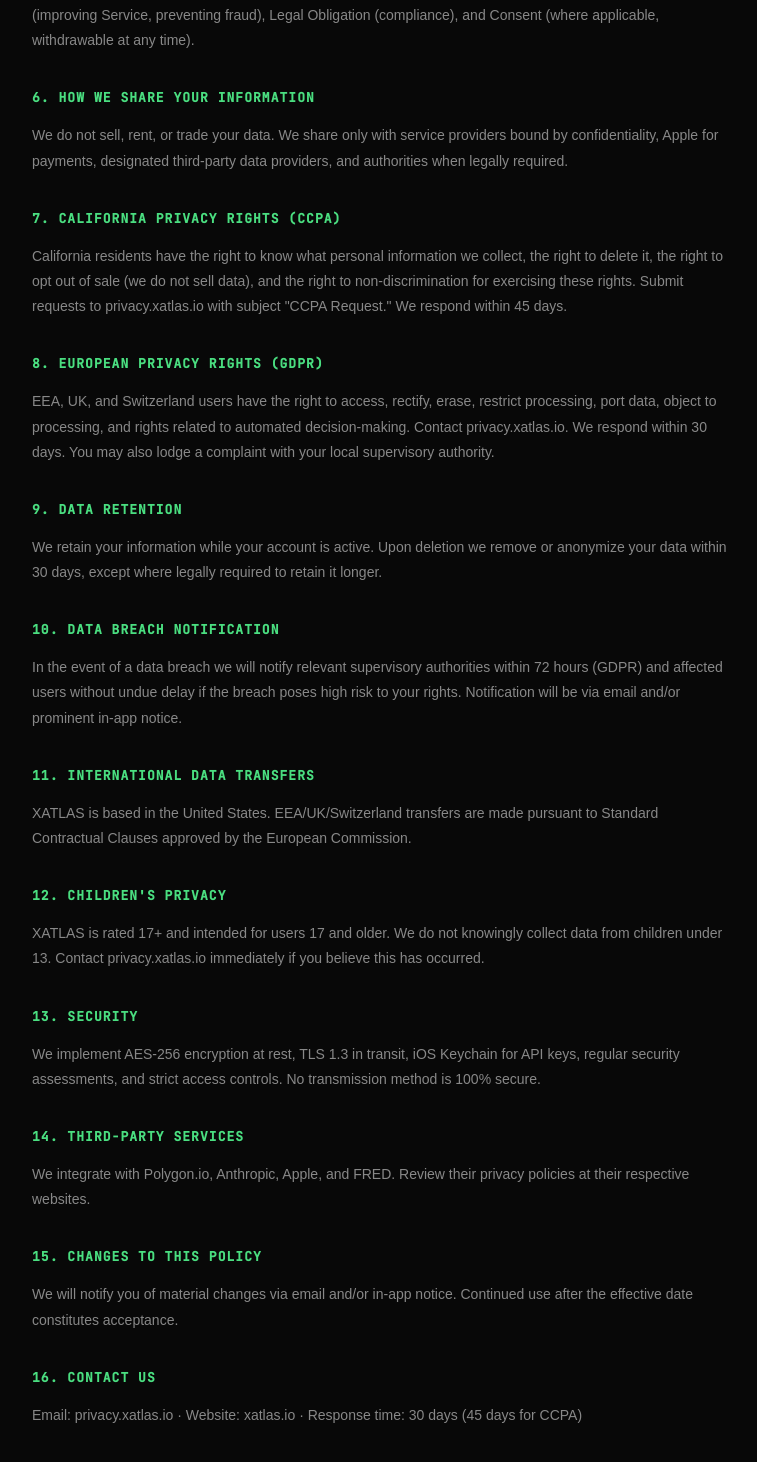
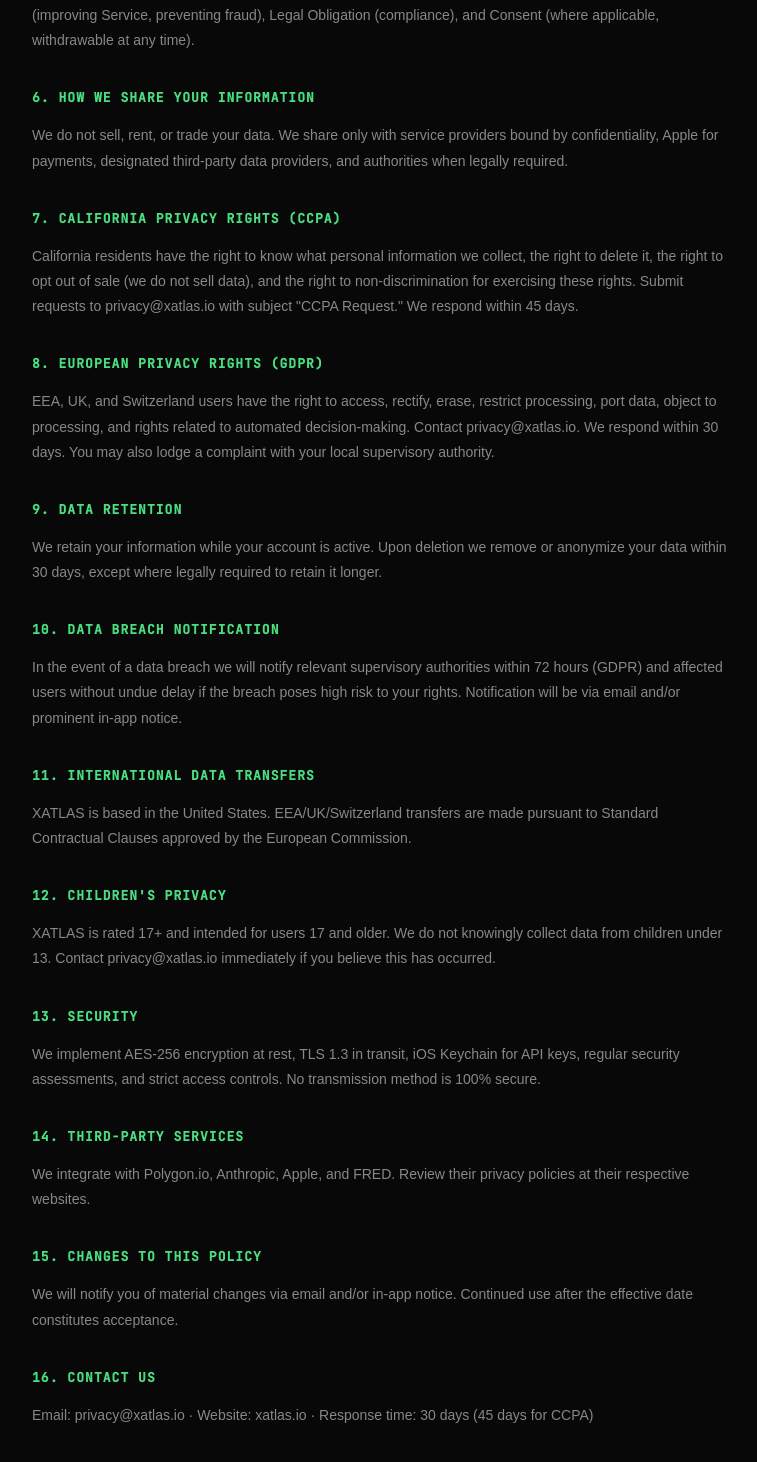
Before and after one commit to AuthorsWisdom/atlas-website, a Next.js app: page /privacy in a window 1280 px wide. Shown: the part 900-2362 px from the top of the page, without its empty margins (260-1017 px from the left). Built offline with nearby package versions, Linux system fonts and the light colour scheme.

Commit message:
Fix email addresses to use @ format

```diff
--- a/app/privacy/page.tsx
+++ b/app/privacy/page.tsx
@@ -12,16 +12,16 @@ export default function PrivacyPolicy() {
           <div><h2 style={{ fontFamily: 'var(--font-mono)', fontSize: '13px', fontWeight: 700, color: 'var(--green)', letterSpacing: '0.08em', marginBottom: '0.75rem', textTransform: 'uppercase' }}>4. How We Use Your Information</h2><p style={{ fontSize: '14px', color: 'var(--text-2)', lineHeight: 1.8 }}>To provide and maintain the Service, process subscriptions, send transactional communications, respond to support, analyze usage to improve features, detect fraud, and comply with legal obligations.</p></div>
           <div><h2 style={{ fontFamily: 'var(--font-mono)', fontSize: '13px', fontWeight: 700, color: 'var(--green)', letterSpacing: '0.08em', marginBottom: '0.75rem', textTransform: 'uppercase' }}>5. Legal Basis for Processing (GDPR)</h2><p style={{ fontSize: '14px', color: 'var(--text-2)', lineHeight: 1.8 }}>For EEA users, we process data under: Contract Performance (to provide the Service), Legitimate Interests (improving Service, preventing fraud), Legal Obligation (compliance), and Consent (where applicable, withdrawable at any time).</p></div>
           <div><h2 style={{ fontFamily: 'var(--font-mono)', fontSize: '13px', fontWeight: 700, color: 'var(--green)', letterSpacing: '0.08em', marginBottom: '0.75rem', textTransform: 'uppercase' }}>6. How We Share Your Information</h2><p style={{ fontSize: '14px', color: 'var(--text-2)', lineHeight: 1.8 }}>We do not sell, rent, or trade your data. We share only with service providers bound by confidentiality, Apple for payments, designated third-party data providers, and authorities when legally required.</p></div>
-          <div><h2 style={{ fontFamily: 'var(--font-mono)', fontSize: '13px', fontWeight: 700, color: 'var(--green)', letterSpacing: '0.08em', marginBottom: '0.75rem', textTransform: 'uppercase' }}>7. California Privacy Rights (CCPA)</h2><p style={{ fontSize: '14px', color: 'var(--text-2)', lineHeight: 1.8 }}>California residents have the right to know what personal information we collect, the right to delete it, the right to opt out of sale (we do not sell data), and the right to non-discrimination for exercising these rights. Submit requests to privacy.xatlas.io with subject "CCPA Request." We respond within 45 days.</p></div>
-          <div><h2 style={{ fontFamily: 'var(--font-mono)', fontSize: '13px', fontWeight: 700, color: 'var(--green)', letterSpacing: '0.08em', marginBottom: '0.75rem', textTransform: 'uppercase' }}>8. European Privacy Rights (GDPR)</h2><p style={{ fontSize: '14px', color: 'var(--text-2)', lineHeight: 1.8 }}>EEA, UK, and Switzerland users have the right to access, rectify, erase, restrict processing, port data, object to processing, and rights related to automated decision-making. Contact privacy.xatlas.io. We respond within 30 days. You may also lodge a complaint with your local supervisory authority.</p></div>
+          <div><h2 style={{ fontFamily: 'var(--font-mono)', fontSize: '13px', fontWeight: 700, color: 'var(--green)', letterSpacing: '0.08em', marginBottom: '0.75rem', textTransform: 'uppercase' }}>7. California Privacy Rights (CCPA)</h2><p style={{ fontSize: '14px', color: 'var(--text-2)', lineHeight: 1.8 }}>California residents have the right to know what personal information we collect, the right to delete it, the right to opt out of sale (we do not sell data), and the right to non-discrimination for exercising these rights. Submit requests to privacy@xatlas.io with subject "CCPA Request." We respond within 45 days.</p></div>
+          <div><h2 style={{ fontFamily: 'var(--font-mono)', fontSize: '13px', fontWeight: 700, color: 'var(--green)', letterSpacing: '0.08em', marginBottom: '0.75rem', textTransform: 'uppercase' }}>8. European Privacy Rights (GDPR)</h2><p style={{ fontSize: '14px', color: 'var(--text-2)', lineHeight: 1.8 }}>EEA, UK, and Switzerland users have the right to access, rectify, erase, restrict processing, port data, object to processing, and rights related to automated decision-making. Contact privacy@xatlas.io. We respond within 30 days. You may also lodge a complaint with your local supervisory authority.</p></div>
           <div><h2 style={{ fontFamily: 'var(--font-mono)', fontSize: '13px', fontWeight: 700, color: 'var(--green)', letterSpacing: '0.08em', marginBottom: '0.75rem', textTransform: 'uppercase' }}>9. Data Retention</h2><p style={{ fontSize: '14px', color: 'var(--text-2)', lineHeight: 1.8 }}>We retain your information while your account is active. Upon deletion we remove or anonymize your data within 30 days, except where legally required to retain it longer.</p></div>
           <div><h2 style={{ fontFamily: 'var(--font-mono)', fontSize: '13px', fontWeight: 700, color: 'var(--green)', letterSpacing: '0.08em', marginBottom: '0.75rem', textTransform: 'uppercase' }}>10. Data Breach Notification</h2><p style={{ fontSize: '14px', color: 'var(--text-2)', lineHeight: 1.8 }}>In the event of a data breach we will notify relevant supervisory authorities within 72 hours (GDPR) and affected users without undue delay if the breach poses high risk to your rights. Notification will be via email and/or prominent in-app notice.</p></div>
           <div><h2 style={{ fontFamily: 'var(--font-mono)', fontSize: '13px', fontWeight: 700, color: 'var(--green)', letterSpacing: '0.08em', marginBottom: '0.75rem', textTransform: 'uppercase' }}>11. International Data Transfers</h2><p style={{ fontSize: '14px', color: 'var(--text-2)', lineHeight: 1.8 }}>XATLAS is based in the United States. EEA/UK/Switzerland transfers are made pursuant to Standard Contractual Clauses approved by the European Commission.</p></div>
-          <div><h2 style={{ fontFamily: 'var(--font-mono)', fontSize: '13px', fontWeight: 700, color: 'var(--green)', letterSpacing: '0.08em', marginBottom: '0.75rem', textTransform: 'uppercase' }}>12. Children's Privacy</h2><p style={{ fontSize: '14px', color: 'var(--text-2)', lineHeight: 1.8 }}>XATLAS is rated 17+ and intended for users 17 and older. We do not knowingly collect data from children under 13. Contact privacy.xatlas.io immediately if you believe this has occurred.</p></div>
+          <div><h2 style={{ fontFamily: 'var(--font-mono)', fontSize: '13px', fontWeight: 700, color: 'var(--green)', letterSpacing: '0.08em', marginBottom: '0.75rem', textTransform: 'uppercase' }}>12. Children's Privacy</h2><p style={{ fontSize: '14px', color: 'var(--text-2)', lineHeight: 1.8 }}>XATLAS is rated 17+ and intended for users 17 and older. We do not knowingly collect data from children under 13. Contact privacy@xatlas.io immediately if you believe this has occurred.</p></div>
           <div><h2 style={{ fontFamily: 'var(--font-mono)', fontSize: '13px', fontWeight: 700, color: 'var(--green)', letterSpacing: '0.08em', marginBottom: '0.75rem', textTransform: 'uppercase' }}>13. Security</h2><p style={{ fontSize: '14px', color: 'var(--text-2)', lineHeight: 1.8 }}>We implement AES-256 encryption at rest, TLS 1.3 in transit, iOS Keychain for API keys, regular security assessments, and strict access controls. No transmission method is 100% secure.</p></div>
           <div><h2 style={{ fontFamily: 'var(--font-mono)', fontSize: '13px', fontWeight: 700, color: 'var(--green)', letterSpacing: '0.08em', marginBottom: '0.75rem', textTransform: 'uppercase' }}>14. Third-Party Services</h2><p style={{ fontSize: '14px', color: 'var(--text-2)', lineHeight: 1.8 }}>We integrate with Polygon.io, Anthropic, Apple, and FRED. Review their privacy policies at their respective websites.</p></div>
           <div><h2 style={{ fontFamily: 'var(--font-mono)', fontSize: '13px', fontWeight: 700, color: 'var(--green)', letterSpacing: '0.08em', marginBottom: '0.75rem', textTransform: 'uppercase' }}>15. Changes to This Policy</h2><p style={{ fontSize: '14px', color: 'var(--text-2)', lineHeight: 1.8 }}>We will notify you of material changes via email and/or in-app notice. Continued use after the effective date constitutes acceptance.</p></div>
-          <div><h2 style={{ fontFamily: 'var(--font-mono)', fontSize: '13px', fontWeight: 700, color: 'var(--green)', letterSpacing: '0.08em', marginBottom: '0.75rem', textTransform: 'uppercase' }}>16. Contact Us</h2><p style={{ fontSize: '14px', color: 'var(--text-2)', lineHeight: 1.8 }}>Email: privacy.xatlas.io · Website: xatlas.io · Response time: 30 days (45 days for CCPA)</p></div>
+          <div><h2 style={{ fontFamily: 'var(--font-mono)', fontSize: '13px', fontWeight: 700, color: 'var(--green)', letterSpacing: '0.08em', marginBottom: '0.75rem', textTransform: 'uppercase' }}>16. Contact Us</h2><p style={{ fontSize: '14px', color: 'var(--text-2)', lineHeight: 1.8 }}>Email: privacy@xatlas.io · Website: xatlas.io · Response time: 30 days (45 days for CCPA)</p></div>
         </div>
       </div>
     </main>
--- a/app/terms/page.tsx
+++ b/app/terms/page.tsx
@@ -25,7 +25,7 @@ export default function TermsOfService() {
           </Section>
 
           <Section title="3. Account Registration and Security">
-            To access certain features, you must create an account. You agree to: provide accurate, current, and complete information; maintain and promptly update your account information; maintain the security and confidentiality of your login credentials; notify us immediately at legal.xatlas.io of any unauthorized access or security breach; and accept full responsibility for all activities that occur under your account. We reserve the right to suspend or terminate accounts that violate these Terms, at our sole discretion, with or without notice.
+            To access certain features, you must create an account. You agree to: provide accurate, current, and complete information; maintain and promptly update your account information; maintain the security and confidentiality of your login credentials; notify us immediately at legal@xatlas.io of any unauthorized access or security breach; and accept full responsibility for all activities that occur under your account. We reserve the right to suspend or terminate accounts that violate these Terms, at our sole discretion, with or without notice.
           </Section>
 
           <Section title="4. Subscriptions and Billing">
@@ -79,7 +79,7 @@ export default function TermsOfService() {
           <Section title="12. Dispute Resolution and Binding Arbitration">
             PLEASE READ THIS SECTION CAREFULLY. IT AFFECTS YOUR LEGAL RIGHTS, INCLUDING YOUR RIGHT TO FILE A LAWSUIT IN COURT.
             <br /><br />
-            <strong style={{ color: 'var(--text)' }}>Informal Resolution:</strong> Before initiating arbitration, you agree to first contact us at legal.xatlas.io and attempt to resolve the dispute informally for at least 30 days.
+            <strong style={{ color: 'var(--text)' }}>Informal Resolution:</strong> Before initiating arbitration, you agree to first contact us at legal@xatlas.io and attempt to resolve the dispute informally for at least 30 days.
             <br /><br />
             <strong style={{ color: 'var(--text)' }}>Binding Arbitration:</strong> If informal resolution fails, any dispute, claim, or controversy arising out of or relating to these Terms or the Service shall be finally resolved by binding arbitration administered by the American Arbitration Association (AAA) under its Consumer Arbitration Rules. The arbitration shall be conducted in San Antonio, Texas, or via videoconference. The arbitrator's decision shall be final and binding and may be entered as a judgment in any court of competent jurisdiction.
             <br /><br />
@@ -87,7 +87,7 @@ export default function TermsOfService() {
             <br /><br />
             <strong style={{ color: 'var(--text)' }}>Exceptions:</strong> Either party may seek emergency injunctive relief in a court of competent jurisdiction to prevent irreparable harm pending arbitration. Claims of intellectual property infringement may be brought in court.
             <br /><br />
-            <strong style={{ color: 'var(--text)' }}>Opt-Out:</strong> You may opt out of binding arbitration within 30 days of first accepting these Terms by emailing legal.xatlas.io with the subject "Arbitration Opt-Out."
+            <strong style={{ color: 'var(--text)' }}>Opt-Out:</strong> You may opt out of binding arbitration within 30 days of first accepting these Terms by emailing legal@xatlas.io with the subject "Arbitration Opt-Out."
           </Section>
 
           <Section title="13. Force Majeure">
@@ -117,8 +117,8 @@ export default function TermsOfService() {
           <Section title="19. Contact Us">
             For questions about these Terms or the Service:
             <br /><br />
-            General: legal.xatlas.io<br />
-            Privacy: privacy.xatlas.io<br />
+            General: legal@xatlas.io<br />
+            Privacy: privacy@xatlas.io<br />
             Website: xatlas.io<br />
             Response time: within 30 business days
           </Section>
```
